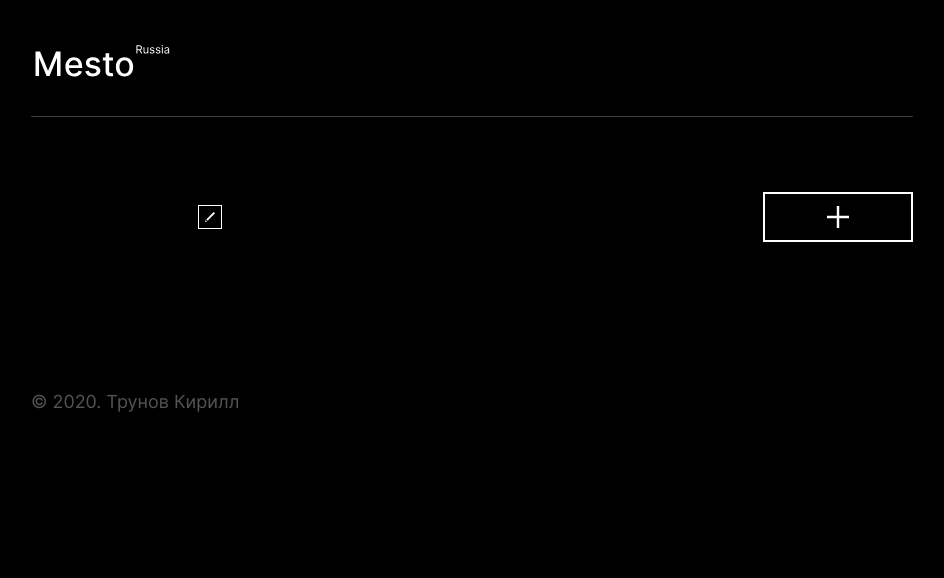
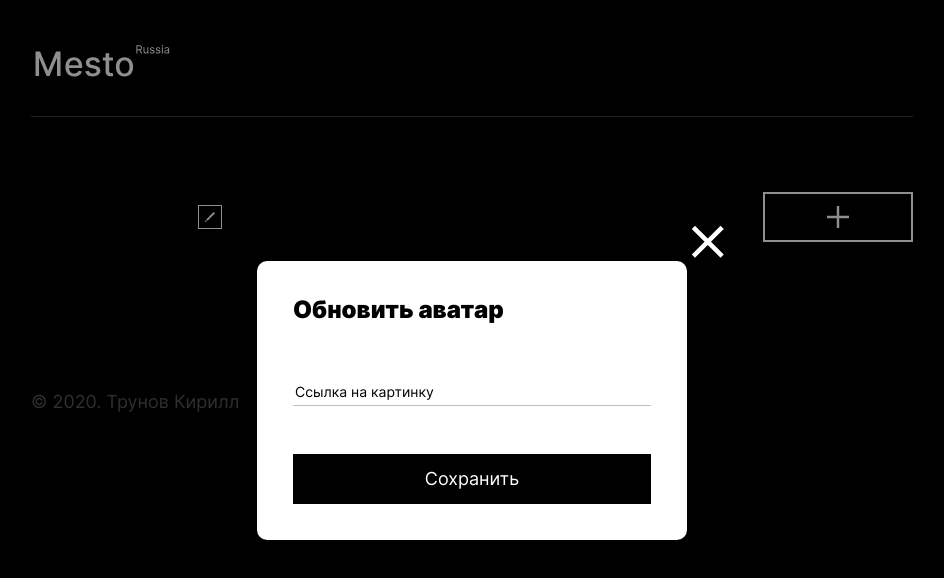
Before and after one commit to trunov/mesto-react, a React (Create React App) app: page / in a window 1280 px wide. Both pictures are taken after a click on the element 259 px from the left and 217 px from the top of the page. Shown: the top 578 px of the page, without its empty margins (168-1112 px from the left). Built offline with nearby package versions, Linux system fonts and the light colour scheme; no server answers.

Commit message:
feat: add avatar/place popups

```diff
--- a/src/components/App.js
+++ b/src/components/App.js
@@ -22,8 +22,10 @@ function App() {
     setIsAvatarPopupOpen(true);
   }
 
-  function closeHandleProfile() {
+  function closeAllPopups() {
     setIsProfilePopupOpen(false);
+    setIsPlacePopupOpen(false);
+    setIsAvatarPopupOpen(false);
   }
 
   return (
@@ -41,7 +43,7 @@ function App() {
         title={"Редактировать профиль"}
         buttonTitle={"Сохранить"}
         isOpen={isProfilePopupOpen}
-        onClose={closeHandleProfile}
+        onClose={closeAllPopups}
       >
         <input
           required
@@ -67,6 +69,53 @@ function App() {
         <span className="popup__error" id="description-error"></span>
       </PopupWithForm>
 
+      <PopupWithForm
+        name={"image"}
+        title={"Новое место"}
+        buttonTitle={"Сохранить"}
+        isOpen={isPlacePopupOpen}
+        onClose={closeAllPopups}
+      >
+        <input
+          required
+          minLength="1"
+          maxLength="30"
+          autoComplete="off"
+          name="title"
+          type="text"
+          placeholder="Название"
+          className="popup__text popup__text_type_title"
+        />
+        <span className="popup__error" id="title-error"></span>
+        <input
+          required
+          autoComplete="off"
+          name="link"
+          type="url"
+          placeholder="Ссылка на картинку"
+          className="popup__text popup__text_type_link"
+        />
+        <span className="popup__error" id="link-error"></span>
+      </PopupWithForm>
+
+      <PopupWithForm
+        name={"avatar"}
+        title={"Обновить аватар"}
+        buttonTitle={"Сохранить"}
+        isOpen={isAvatarPopupOpen}
+        onClose={closeAllPopups}
+      >
+        <input
+          required
+          name="link"
+          type="url"
+          placeholder="Ссылка на картинку"
+          className="popup__text popup__text_type_link"
+          id="link-input"
+        />
+        <span className="popup__error" id="link-error"></span>
+      </PopupWithForm>
+
       <ImagePopup />
     </div>
   );
```
